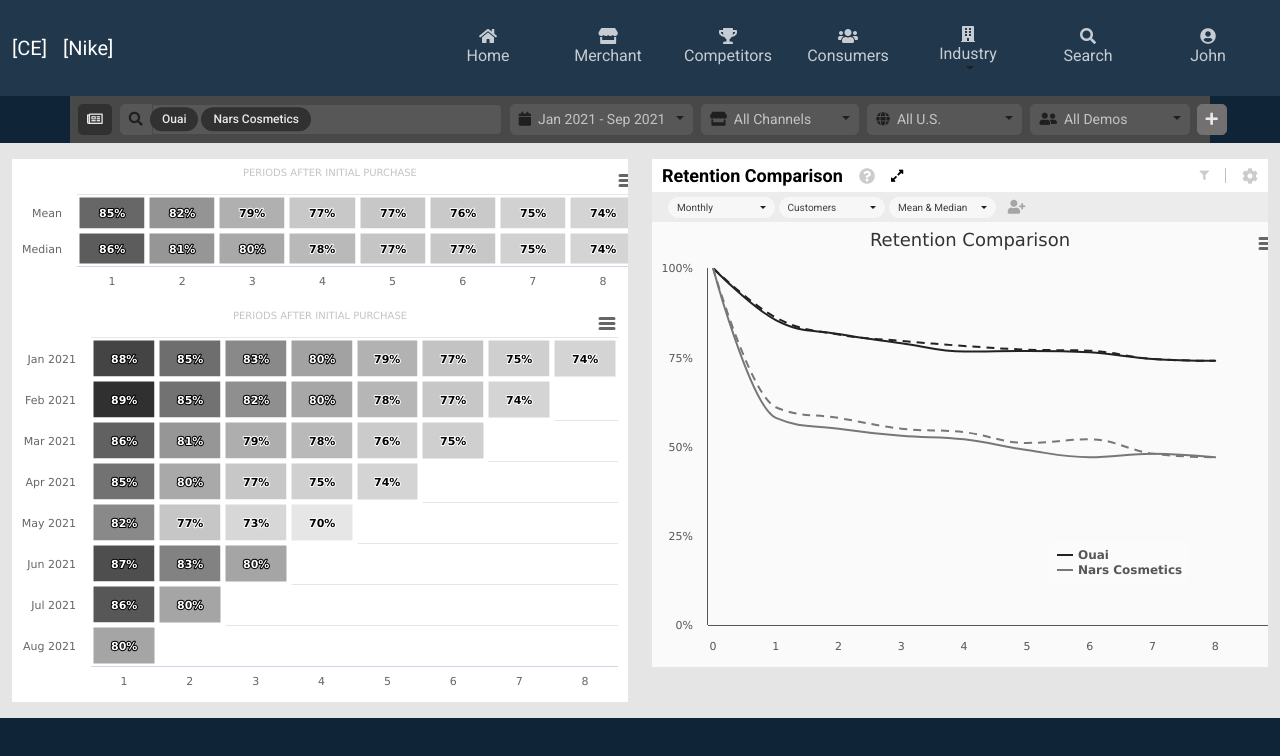
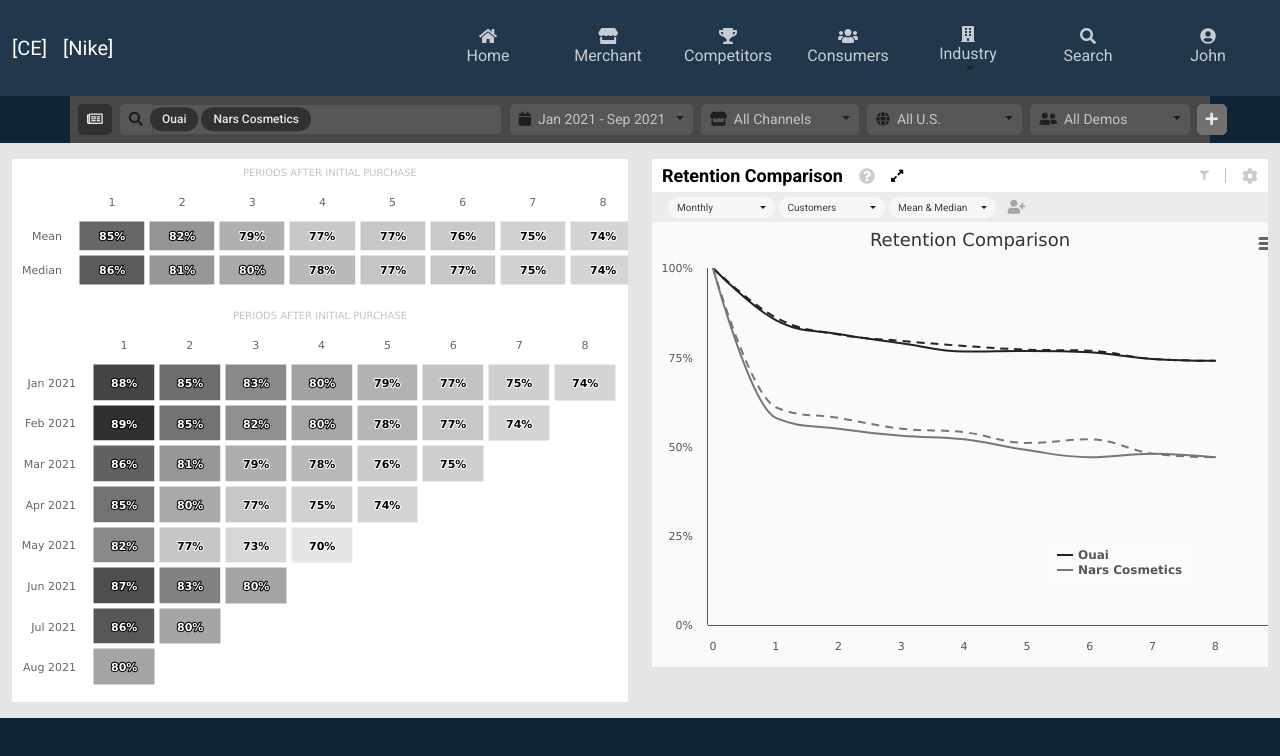
Before and after one commit to javlc/ce-fe-nxt-bootstrap, a Next.js app: page /dashboard in a window 1280 px wide. Shown: the top 756 px of the page. Built offline with nearby package versions, Linux system fonts and the light colour scheme.

Commit message:
Implement retention grid.

```diff
--- a/src/components/ce-retention-grid.js
+++ b/src/components/ce-retention-grid.js
@@ -27,16 +27,22 @@
   },
   xAxis: {
     categories: ["0", "1", "2", "3", "4", "5", "6", "7", "8"],
+    lineWidth: 0,
+    visible: true,
+    opposite: true,
   },
   yAxis: {
     categories: ["Mean", "Median"],
     title: null,
     reversed: true,
-    type: "percentage",
+    visible: true,
     labels: {
       enabled: true,
       step: 1,
+      align: "right",
     },
+    gridLineWidth: 0,
+    // gridLineColor: "transparent",
   },
   colorAxis: {
     stops: [
@@ -81,12 +87,20 @@
       },
     },
   ],
+  exporting: {
+    buttons: {
+      contextButton: {
+        enabled: false,
+      },
+    },
+  },
 };
 const options2 = {
   credits: { enabled: false },
 
   chart: {
     type: "heatmap",
+    // marginTop: 70,
   },
   title: {
     text: "PERIODS AFTER INITIAL PURCHASE",
@@ -98,9 +112,14 @@
   },
   legend: {
     enabled: false,
+    align: "right",
+    layout: "vertical",
   },
   xAxis: {
     categories: ["0", "1", "2", "3", "4", "5", "6", "7", "8"],
+    visible: true,
+    lineWidth: 0,
+    opposite: true,
   },
   yAxis: {
     categories: [
@@ -114,8 +133,13 @@
       "Aug 2021",
       "Sep 2021",
     ],
+    gridLineWidth: 0,
+    visible: true,
     title: null,
     reversed: true,
+    labels: {
+      enabled: true,
+    },
   },
   colorAxis: {
     stops: [
@@ -184,6 +208,13 @@
       },
     },
   ],
+  exporting: {
+    buttons: {
+      contextButton: {
+        enabled: false,
+      },
+    },
+  },
 };
 
 const CERetentionGrid = (props) => {
```
